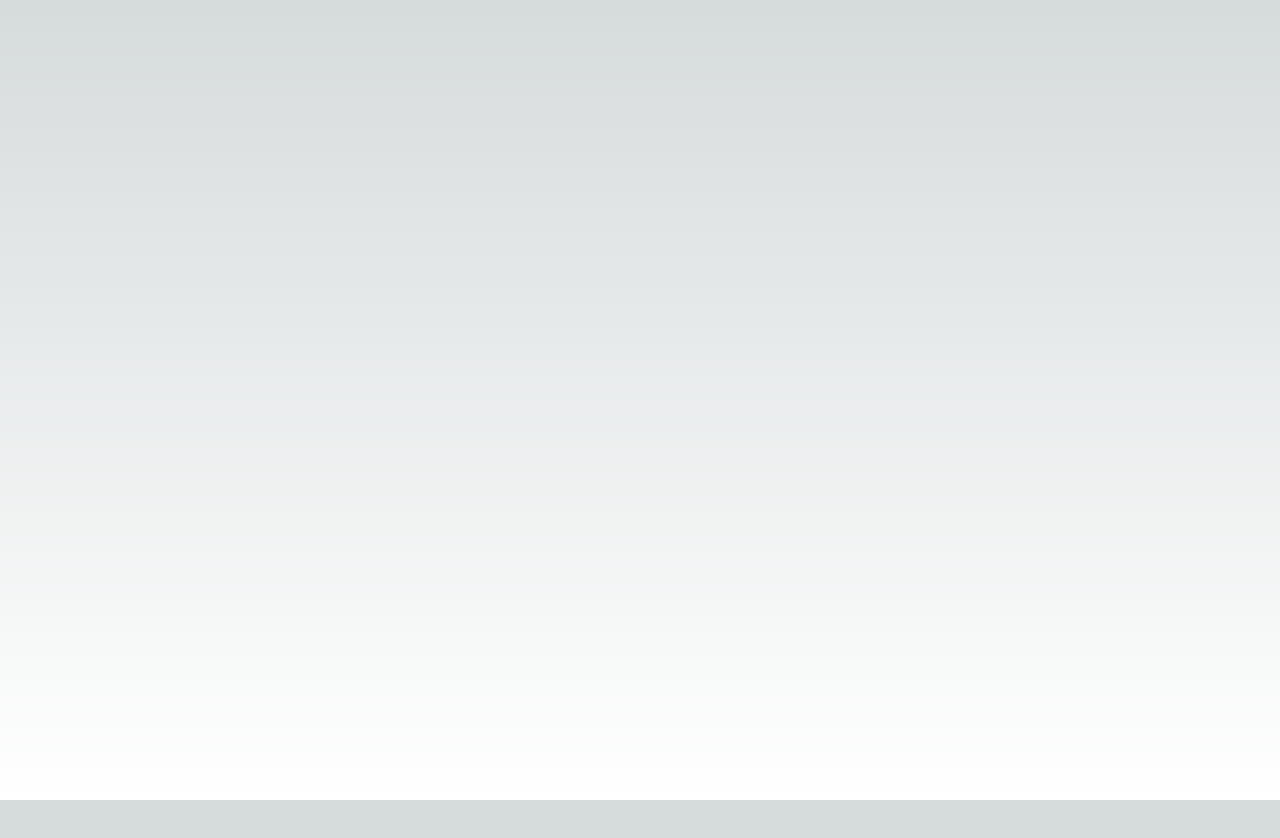
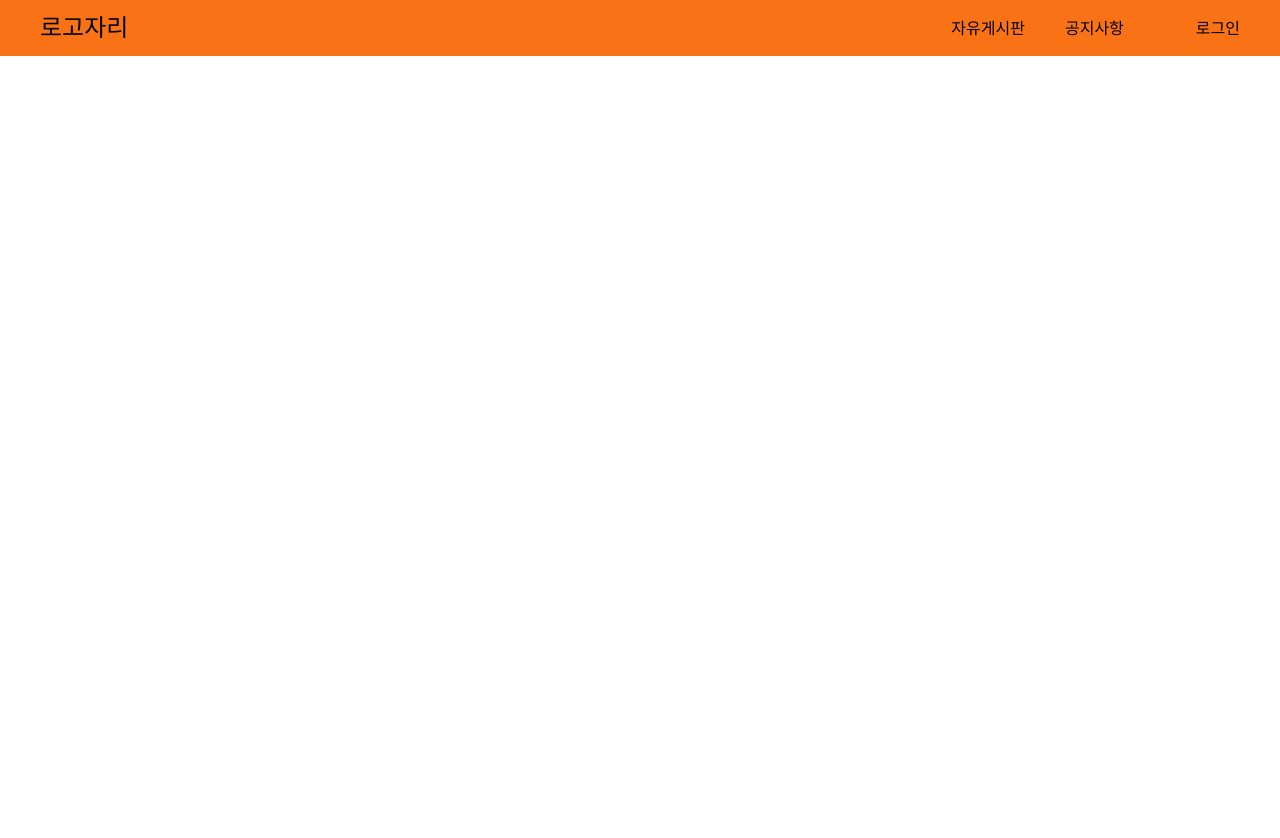
Before and after one commit to jmingu/j-front, a Next.js app: page / in a window 1280 px wide. Shown: the top 838 px of the page. Before the commit the page ends 800 px from the top, so only its background shows below. Built offline with nearby package versions, Linux system fonts and the light colour scheme.

Commit message:
네비바 개발

```diff
--- a/src/app/globals.css
+++ b/src/app/globals.css
@@ -1,33 +1,3 @@
 @tailwind base;
 @tailwind components;
 @tailwind utilities;
-
-:root {
-  --foreground-rgb: 0, 0, 0;
-  --background-start-rgb: 214, 219, 220;
-  --background-end-rgb: 255, 255, 255;
-}
-
-@media (prefers-color-scheme: dark) {
-  :root {
-    --foreground-rgb: 255, 255, 255;
-    --background-start-rgb: 0, 0, 0;
-    --background-end-rgb: 0, 0, 0;
-  }
-}
-
-body {
-  color: rgb(var(--foreground-rgb));
-  background: linear-gradient(
-      to bottom,
-      transparent,
-      rgb(var(--background-end-rgb))
-    )
-    rgb(var(--background-start-rgb));
-}
-
-@layer utilities {
-  .text-balance {
-    text-wrap: balance;
-  }
-}
--- a/src/app/layout.tsx
+++ b/src/app/layout.tsx
@@ -1,7 +1,7 @@
 import type { Metadata } from "next";
 import { Inter } from "next/font/google";
 import "./globals.css";
-import Navber from "@/components/navber";
+import Navber from "@/components/Navber";
 
 const inter = Inter({ subsets: ["latin"] });
 
--- /dev/null
+++ b/src/components/NavItem.tsx
@@ -0,0 +1,20 @@
+import React from 'react'
+
+const NavItem = ({mobile} : {mobile?: boolean }) => {
+    return (
+
+        <ul className='text-md justify-center flex gap-10 w-full items-center'>
+            <li>
+                자유게시판
+            </li>
+            <li>
+                공지사항
+            </li>
+            <li className='ms-8'>
+                로그인
+            </li>
+        </ul>
+    )
+}
+
+export default NavItem
--- a/src/components/Navber.tsx
+++ b/src/components/Navber.tsx
@@ -1,16 +1,44 @@
-import React from 'react'
+'use client'
+import Link from 'next/link'
+import React, { useState } from 'react'
+import NavItem from './NavItem';
 
 const Navber = () => {
-  return (
-    <nav>
-        <div>
 
-        </div>
-        <div>
+    const [menu, setMenu] = useState(false);
 
-        </div>
-    </nav>
-  )
+    const handleMenu = () => {
+
+        setMenu(!menu);
+    }
+
+    return (
+        <nav className='relative z-10 w-full bg-orange-500'>
+            {/* 웹 화면 */}
+            <div className='text-2xl flex sm:hidden'>
+                {menu === false ?
+                <button onClick={handleMenu}>+</button> :
+                <button onClick={handleMenu}>-</button>
+                }
+            </div>
+            <div className='flex items-center justify-center sm:justify-between mx-10'>
+
+                <div className='flex items-center text-2xl h-14'>
+                    <Link href="/">로고자리</Link>
+                </div>
+
+
+
+                <div className='hidden sm:block'>
+                    <NavItem />
+                </div>
+            </div>
+            <div className='block sm:hidden'>
+                {/* 모바일이라 전달 */}
+                {(menu === false) ? null : <NavItem mobile />}
+            </div>
+        </nav>
+    )
 }
 
 export default Navber
```
